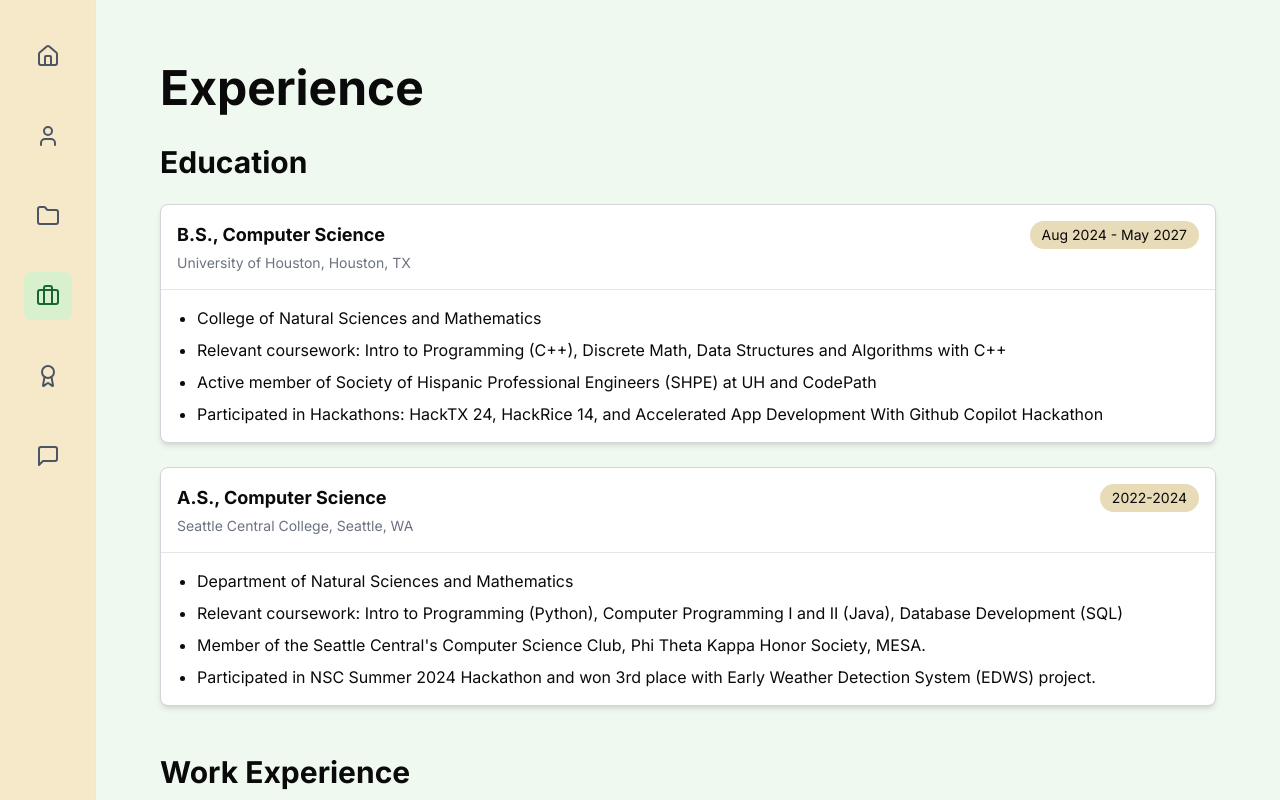
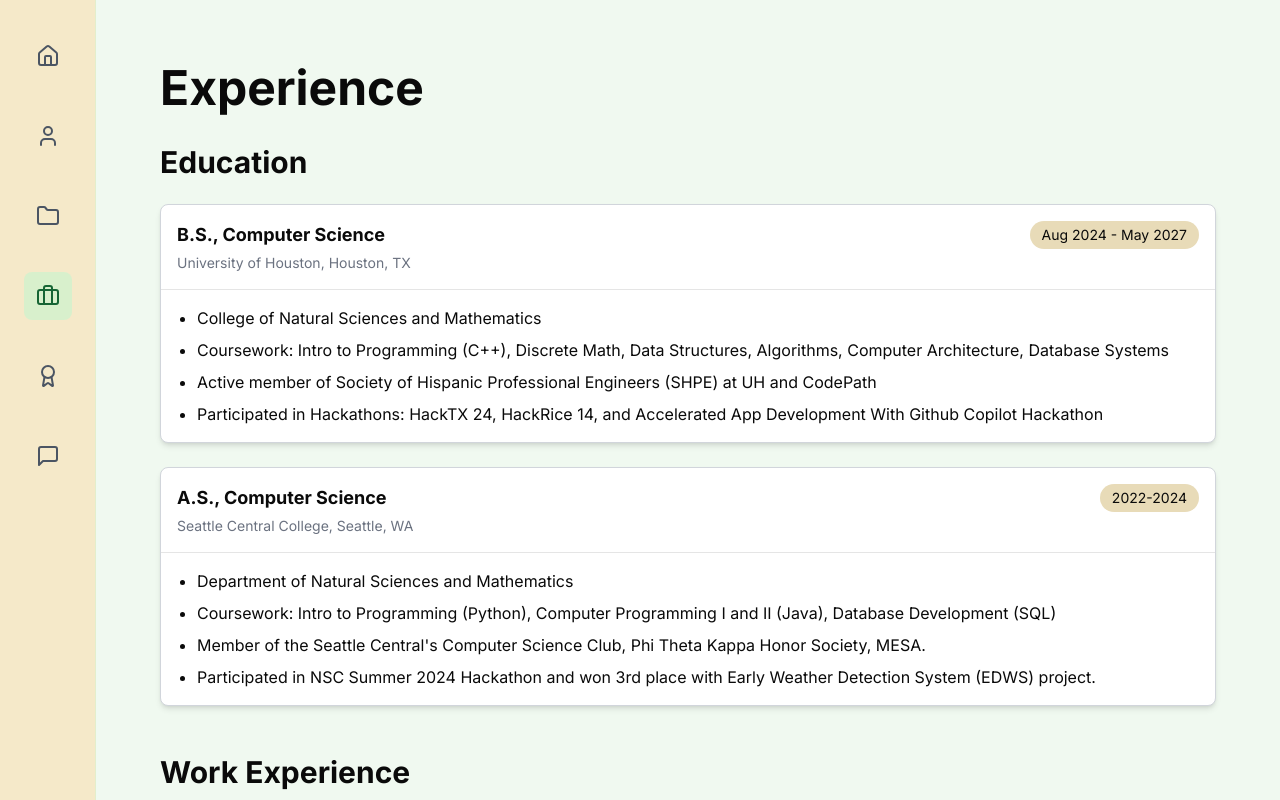
Before and after one commit to HungH206/WebPortfolio, a Next.js app in the folder my-portfolio/: page /experience in a window 1280 px wide. Built offline with nearby package versions, Linux system fonts and the light colour scheme.

Commit message:
Update on my experience page.

```diff
--- a/my-portfolio/app/experience/page.tsx
+++ b/my-portfolio/app/experience/page.tsx
@@ -9,7 +9,7 @@
       period: "Aug 2024 - May 2027",
       details: [
         "College of Natural Sciences and Mathematics",
-        "Relevant coursework: Intro to Programming (C++), Discrete Math, Data Structures and Algorithms with C++",
+        "Coursework: Intro to Programming (C++), Discrete Math, Data Structures, Algorithms, Computer Architecture, Database Systems",
         "Active member of Society of Hispanic Professional Engineers (SHPE) at UH and CodePath",
         "Participated in Hackathons: HackTX 24, HackRice 14, and Accelerated App Development With Github Copilot Hackathon",
       ],
@@ -21,7 +21,7 @@
       period: "2022-2024",
       details: [
         "Department of Natural Sciences and Mathematics",
-        "Relevant coursework: Intro to Programming (Python), Computer Programming I and II (Java), Database Development (SQL)",
+        "Coursework: Intro to Programming (Python), Computer Programming I and II (Java), Database Development (SQL)",
         "Member of the Seattle Central's Computer Science Club, Phi Theta Kappa Honor Society, MESA.",
         "Participated in NSC Summer 2024 Hackathon and won 3rd place with Early Weather Detection System (EDWS) project.",
       ],
@@ -35,7 +35,10 @@
       location: "Houston, TX",
       period: "Aug 2025",
       details: [
-        "More detail about the role and responsibilities coming soon.",
+        "Streamlined more than 1000 customer orders and food distribution, improved 50% service efficiency.",
+        "Provided excellent customer service in a fast-paced environment, and communication to ensure customer satisfaction and best food quality.",
+        "Maintained cleanliness and organization of the dining area, adhering to health and food safety standards.",
+        "Attention to detail in food packing, enhancing overall customer experience.",
       ],
     },
     {
```
